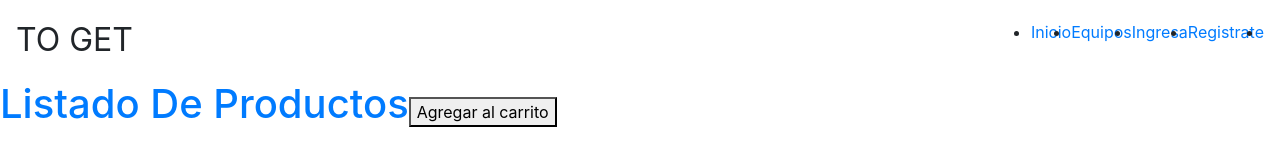
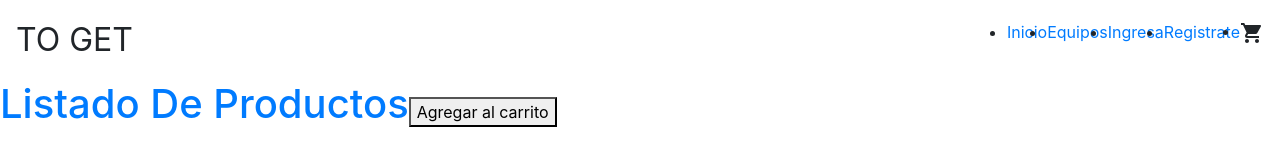
Before and after one commit to Edu568/test, a React (Create React App) app: page / in a window 1280 px wide. Shown: the top 160 px of the page. Built offline with nearby package versions, Linux system fonts and the light colour scheme.

Commit message:
se agrega componente cartwidget

```diff
--- a/src/componentes/navbar/navbar.js
+++ b/src/componentes/navbar/navbar.js
@@ -1,4 +1,5 @@
 import 'bootstrap/dist/css/bootstrap.min.css';
+import CartWidget from './CartWidget';
 import { navbar, logo, options } from "./Navbar.module.scss";
 
 
@@ -15,7 +16,7 @@ const Navbar = () => {
                     <li><a href="/#">Ingresa</a></li>
                     <li><a href="/#">Registrate</a></li>
                     <li>
-
+                        <CartWidget />
                     </li>
                 </ul>
             </nav>
--- a/src/containers/itemListContainer/itemListContainer.js
+++ b/src/containers/itemListContainer/itemListContainer.js
@@ -1,9 +1,21 @@
-import React, { useState } from 'react';
+import React, { useEffect, useState } from 'react';
 
 
 
 const ItemListContainer = (props) => {
     const [cart, setCart]= useState ([]);
+
+    useEffect (() => {
+        console.log("se monta el componente")
+
+        return () => {
+            console.log("se murio")
+        }
+
+    }, [])
+
+    console.log("se esta por renderizar");
+
 
     return (
         <>
```
